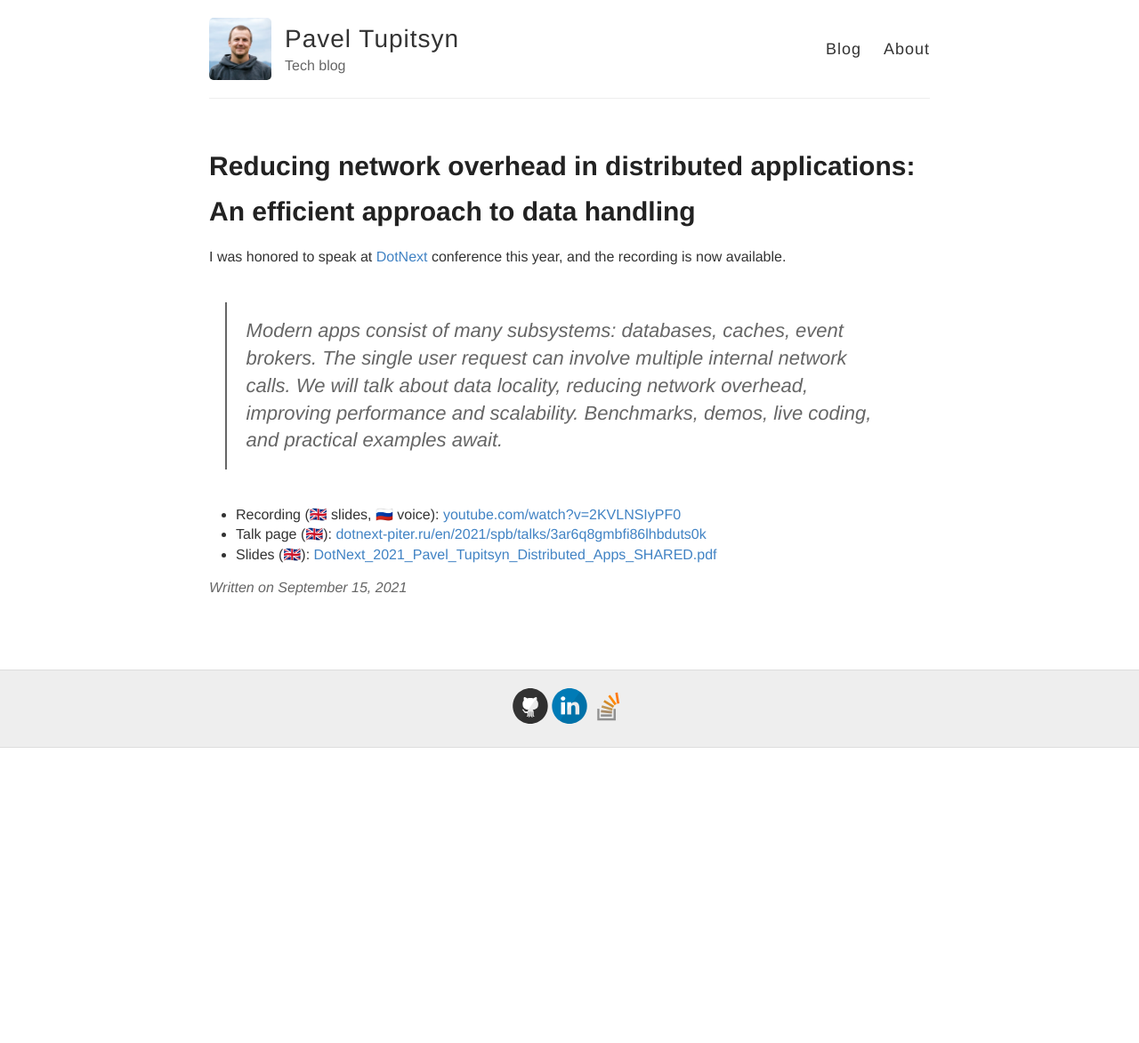
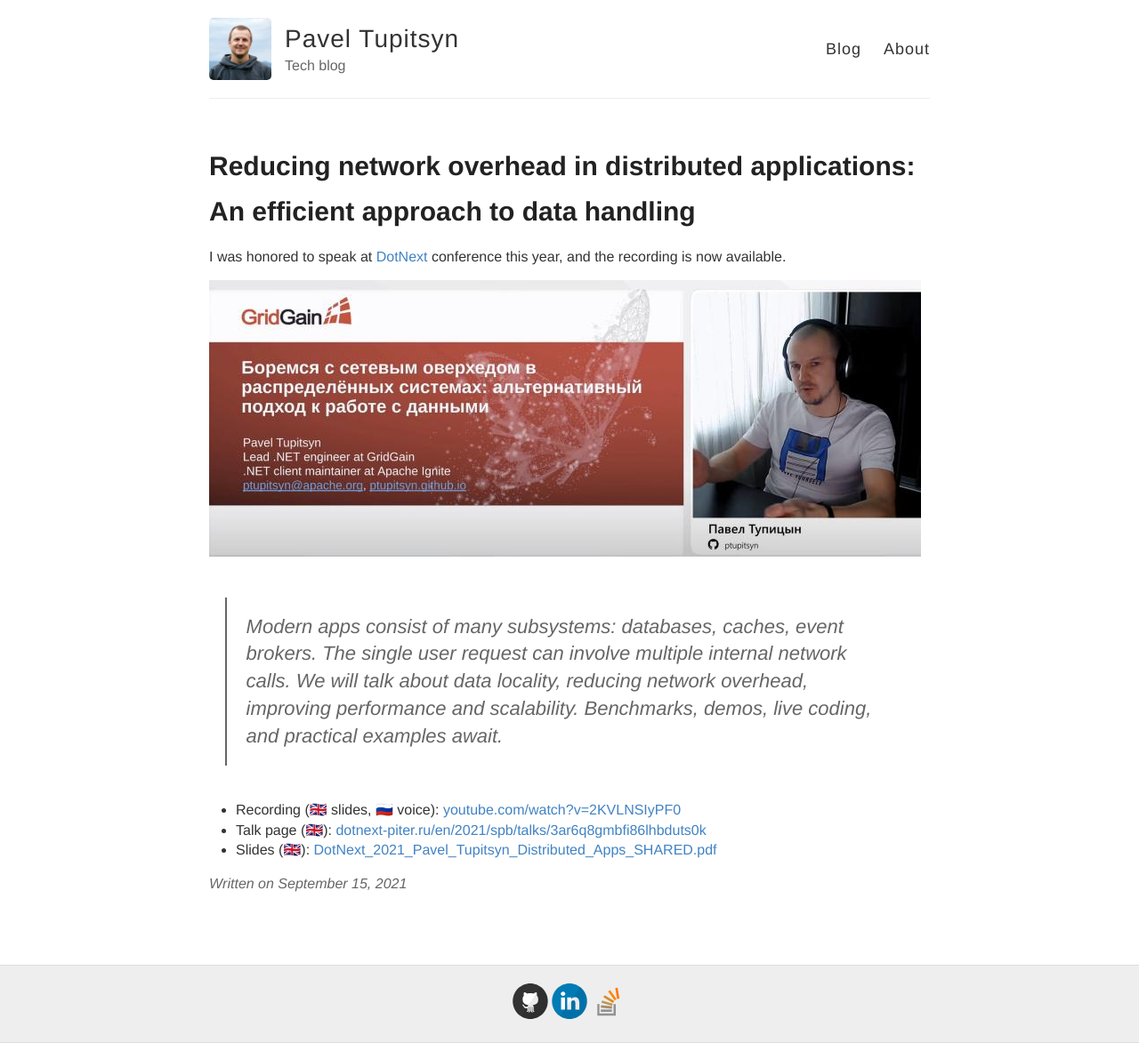
Before and after one commit to ptupitsyn/ptupitsyn.github.io, a Jekyll site: the page built from _posts/2021-09-15-DotNext-Piter-2021-Talk-Reducing-Network-Overhead-In-Distributed-Applications.md, in a window 1280 px wide. Shown: the whole page at 89% size. Built offline with Jekyll 4.4.1, drawn with Linux system fonts in a browser that asks for light colours; comment, search, counter and statistics services are not loaded; before the commit the page ends 900 px from its top, so only the background shows below that.

Commit message:
DotNext talk recording - add thumbnail

```diff
--- a/_posts/2021-09-15-DotNext-Piter-2021-Talk-Reducing-Network-Overhead-In-Distributed-Applications.md
+++ b/_posts/2021-09-15-DotNext-Piter-2021-Talk-Reducing-Network-Overhead-In-Distributed-Applications.md
@@ -5,6 +5,8 @@
 
 I was honored to speak at [DotNext](https://dotnext-piter.ru/) conference this year, and the recording is now available.
 
+![DotNext](../images/dotnext_thumb.jpg)
+
 > Modern apps consist of many subsystems: databases, caches, event brokers. The single user request can involve multiple internal network calls. We will talk about data locality, reducing network overhead, improving performance and scalability. Benchmarks, demos, live coding, and practical examples await.
 
 * Recording (🇬🇧 slides, 🇷🇺 voice): [youtube.com/watch?v=2KVLNSIyPF0](https://www.youtube.com/watch?v=2KVLNSIyPF0)
```
Also changed, not shown: images/dotnext_thumb.jpg (added).
